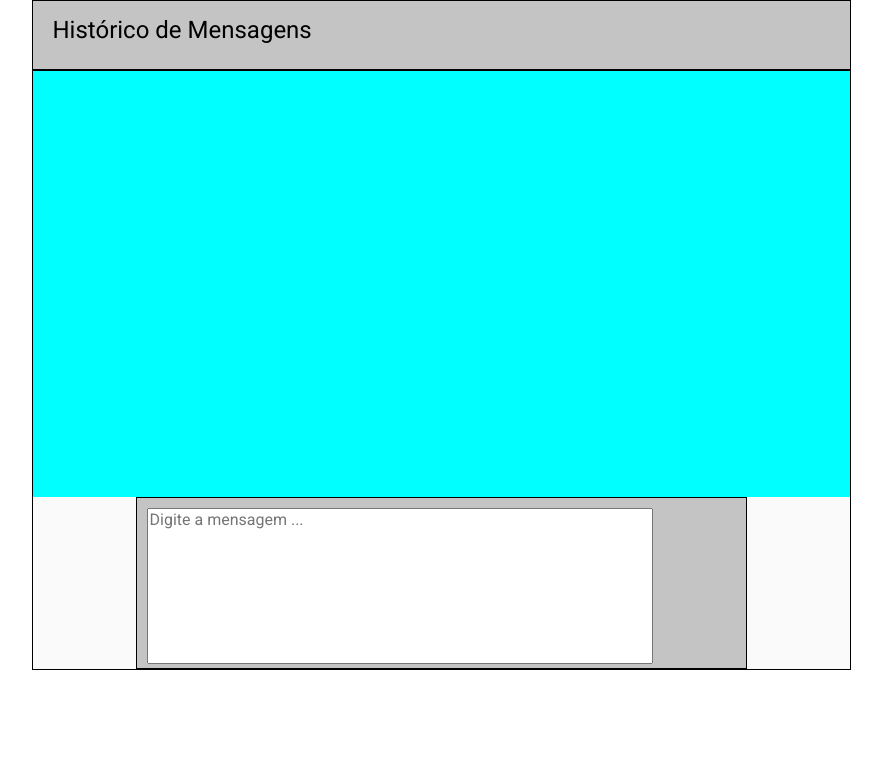
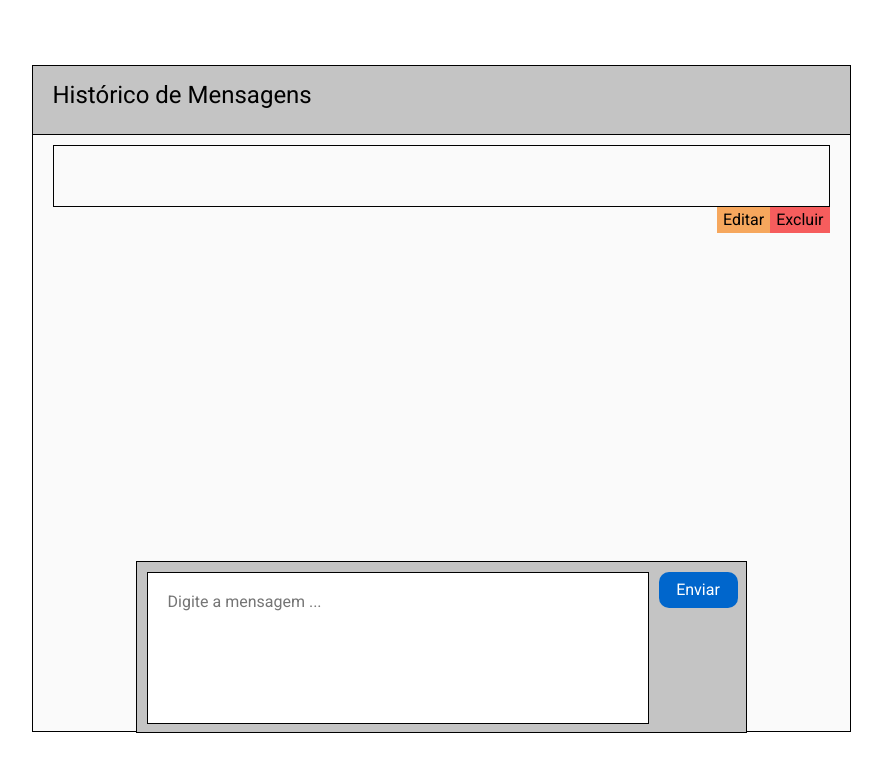
Before and after one commit to LuccaACV/Tarefa_Chat_Mensagem, a plain HTML site: page index.html in a window 1280 px wide. Shown: the whole page, without its empty margins (199-1081 px from the left). Drawn offline with Linux system fonts and the light colour scheme.

Commit message:
feat: css finalizado

```diff
--- a/assets/style.css
+++ b/assets/style.css
@@ -3,13 +3,25 @@
    font-family: "Roboto";
 }
 
+main{
+    display: flex;
+    width: 100vw;
+    height: 100vh;
+    justify-content: center;
+    align-items: center;
+    flex-direction: column;
+}
+
 .janela_toda{
 
     display: flex;
+    width: 817px;
+    height: 664px;
     justify-content: flex-end;
     flex-direction: column;
     align-items: center;
 }
+
 .cabecalho{
     max-width: 817px;
     min-width: 817px;
@@ -28,7 +40,7 @@
     font-weight: 400;
 }
 
-.corpo_mensagem{
+.corpo_app{
     display: flex;
     flex-direction: column;
     align-items: center;
@@ -36,25 +48,87 @@
     min-height: 596px;
     background-color: #fafafa;
     border: 1px solid black;
+    border-top: 0px;
 }
 .campo_leitura{
+
     min-height: 426px;
     width: 100%;
-    background-color: aqua;
+    display: flex;
+    justify-content: flex-start;
+    flex-direction: column;
+    align-items: center;
+}
+
+.corpo_mensagem{
+
+    display: flex;
+    flex-direction: column;
+    align-items: flex-end;
+    height: 88px;
+    width: 777px;
+    margin-top: 10px;
+}
+
+.mensagem{
+
+    width: 735px;
+    height: 60px;
+    padding: 10px 20px;
+    border: 1px solid black;
+}
+
+.mensagem_botoes{
+    display: flex;
+    justify-content: flex-end;
+}
+
+#btn_editar{
+
+    background-color: #F6A75D;
+    margin: 0px;
+    border: 0px;
+    height: 26px;
+}
+
+#btn_excluir{
+
+    background-color: #F65D5D;
+    margin: 0px;
+    border: 0px;
+    height: 26px;
 }
 
 .campo_digitar{
+
     min-width: 609px;
     max-width: 609px;
     min-height: 170px;
     max-height: 170px;
     background-color: #c4c4c4;
     border: 1px solid black;
+    display: flex;
 }
 
 textarea {
+
+    width: 460px;
+    height: 110px;
+    padding: 20px;
+    border: 1px solid black;
     margin: 10px;
-    width: 500px;
-    height: 150px;
     resize: none;
 }
+
+#btn_enviar{
+
+    background-color: #0066CC;
+    width: 79px;
+    height: 36px;
+    border: 0px;
+    padding: 0px;
+    border-radius: 10px;
+    margin-top: 10px;
+    font-weight: 400;
+    color: #FFFFFF;
+}
--- a/index.html
+++ b/index.html
@@ -16,11 +16,20 @@
             <div class="cabecalho">
                 <h1 class="nome">Histórico de Mensagens</h1>
             </div>
-            <div class="corpo_mensagem">
+            <div class="corpo_app">
                 <div class="campo_leitura">
+                    <div class="corpo_mensagem">
+                        <div class="mensagem"></div>
+                        <div class="mensagem_botoes">
+                            <button type="button" id="btn_editar">Editar</button>
+                            <button type="button" id="btn_excluir">Excluir</button>
+                        </div>
+                    </div>
+                    <div class="corpo_mensagem"></div>
                 </div>
                 <div class="campo_digitar">
                     <textarea id="" placeholder="Digite a mensagem ..."></textarea>
+                    <button type="button" id="btn_enviar">Enviar</button>
                 </div>
             </div>
         </section>
```
